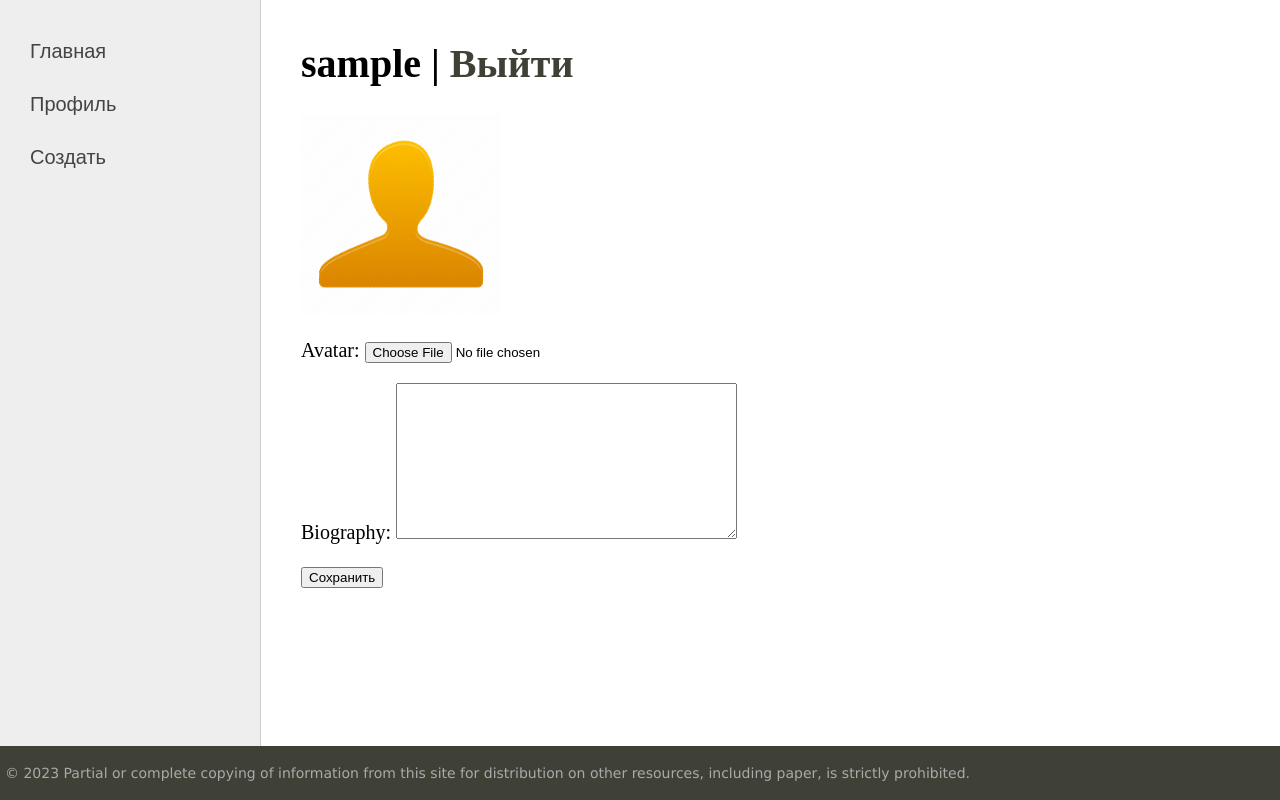
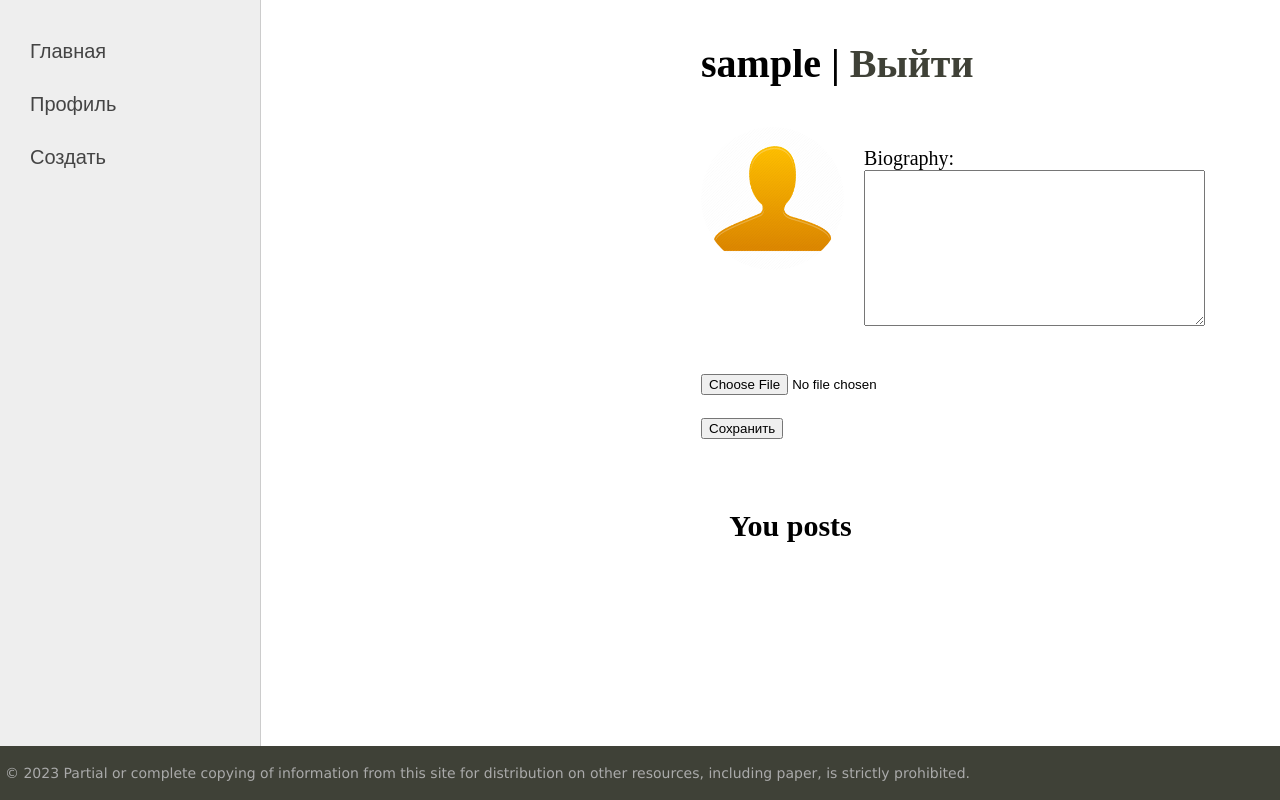
Before and after one commit to Kagaru1212/Plagigram, a Django app: page /plagigram/profile/ in a window 1280 px wide. Run offline with Django 4.2, Linux system fonts and the light colour scheme; the visitor is signed in with stand-in values (Sample User, id 1); data that the repository does not hold is empty; a map, chart or similar area stays blank.

Commit message:
commit 03

```diff
--- a/plagigram/insta/static/insta/css/styles.css
+++ b/plagigram/insta/static/insta/css/styles.css
@@ -12,6 +12,7 @@ html, body {
     max-width: 460px;
     height: auto;
 }
+
 a {
     color: #3F4137;
     text-decoration: none;
@@ -159,6 +160,47 @@ ul.list-articles li {
 
 .avatar {
     width: 100%;
+    max-width: 150px;
+    height: auto;
+    border-radius: 50%;
+    overflow: hidden;
+}
+
+.you-post {
+    width: 100%;
     max-width: 200px;
     height: auto;
 }
+
+.center-block-profile {
+    margin: 70px auto;
+    text-align: center;
+}
+
+.you-posts-profile {
+    width: 60%;
+    margin: 40px 0 0 300px;
+    text-align: center;
+}
+
+.profile {
+    list-style: none;
+    margin: 40px 0 0 400px;
+    padding: 0;
+    border-bottom: none;
+}
+.flex-container {
+    display: flex;
+}
+
+.avatar-container {
+    margin-right: 20px;
+}
+
+.user-profile {
+    list-style: none;
+    margin: 40px 0 0 400px;
+    padding: 0;
+    border-bottom: none;
+    display: flex;
+}
--- a/plagigram/users/templates/users/profile.html
+++ b/plagigram/users/templates/users/profile.html
@@ -1,23 +1,47 @@
 {% extends 'base.html' %}
 
 {% block content %}
-<h1>{{user.username}} | <a href="{% url 'users:logout' %}">Выйти</a></h1>
+<h1 class="profile">{{user.username}} | <a href="{% url 'users:logout' %}">Выйти</a></h1>
 
-<form method="post" enctype="multipart/form-data">
+
+<form class="profile" method="post" enctype="multipart/form-data">
     {% csrf_token %}
-    {% if user.avatar %}
-    <p><img class="avatar" src="{{ user.avatar.url }}">
-    {% else %}
-    <p><img class="avatar" src="{{ default_image }}">
-    {% endif %}
 
     <div class="form-error">{{ form.non_field_errors }}</div>
-    {% for f in form %}
-    <p><label class="form-label" for="{{ f.id_for_label }}">{{f.label}}: </label>{{ f }}</p>
-    <div class="form-error">{{ f.errors }}</div>
-    {% endfor %}
+
+    <div class="flex-container">
+        <div class="avatar-container">
+            {% if user.avatar %}
+                <img class="avatar" src="{{ user.avatar.url }}">
+            {% else %}
+                <img class="avatar" src="{{ default_image }}">
+            {% endif %}
+        </div>
+
+        <div class="biography-container">
+            {% for f in form %}
+                {% if f.name == 'biography' %}
+                    <p><label class="form-label" for="{{ f.id_for_label }}">{{ f.label }}: </label>{{ f }}</p>
+                    <div class="form-error">{{ f.errors }}</div>
+                {% endif %}
+            {% endfor %}
+        </div>
+    </div>
+
+    <p><label class="form-label" for="{{ form.avatar.id_for_label }}"></label>{{ form.avatar }}</p>
+    <div class="form-error">{{ form.avatar.errors }}</div>
 
     <p><button type="submit">Сохранить</button></p>
 </form>
 
+<h2 class="center-block-profile">You posts</h2>
+<div class="you-posts-profile">
+        {% for post in user.post_set.all %}
+            {% for img in post.uploadimage_set.all %}
+                <a href="#"><img class="you-post" src="{{ img.image.url }}" alt="Post Image"></a>
+            {% endfor %}
+        {% endfor %}
+</div>
+
+
 {% endblock %}
```
